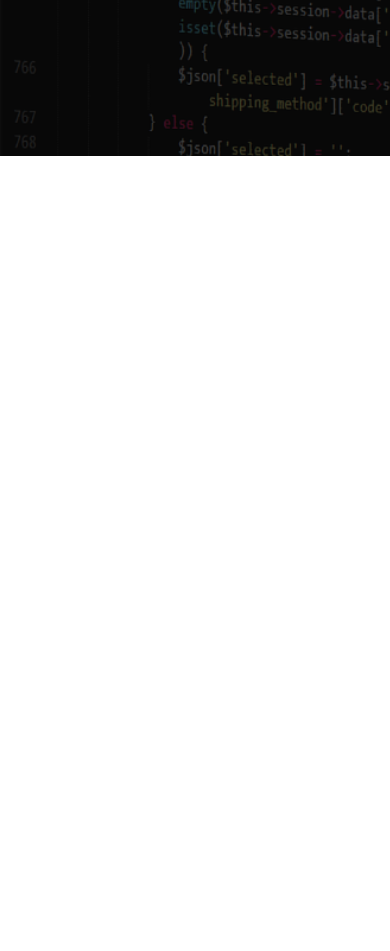
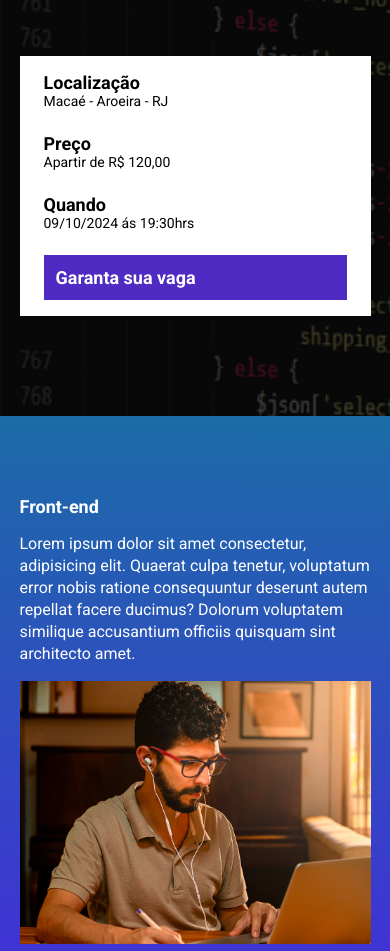
Before and after one commit to DanielAlves1998/ebac_tech_talks, a website built with Parcel: page src/index.html in a window 390 px wide. Shown: the part 440-1391 px from the top of the page. Before the commit the page ends 844 px from the top, so only its background shows below. Built offline with nearby package versions, Linux system fonts and the light colour scheme.

Commit message:
new commit

```diff
--- a/src/index.html
+++ b/src/index.html
@@ -8,9 +8,9 @@
     <link rel="preconnect" href="https://fonts.googleapis.com">
 <link rel="preconnect" href="https://fonts.gstatic.com" crossorigin>
 <link href="https://fonts.googleapis.com/css2?family=Roboto:wght@400;700;900&display=swap" rel="stylesheet">
+    <link rel="stylesheet" href="styles/main.scss">
+    <link rel="stylesheet" href="https://unpkg.com/aos@next/dist/aos.css" /> <!--esse arquivo é para colocarmos animações do lite AOS-->
 
-
-    <link rel="stylesheet" href="styles/main.scss">
 </head>
 <body>
     <header class="hero">
@@ -19,11 +19,78 @@
             <p class="hero__text">
                 O maior evento de técnologia do Brasil começa em 10d 12h 20m 15s
             </p>
+            <div class="infos-bar">
+                <ul class="infos-bar__infos">
+                    <li class="infos-bar__infos__item">
+                        <b>Localização</b>
+                        Macaé - Aroeira - RJ
+                    </li>
+                    <li class="infos-bar__infos__item">
+                        <b>Preço</b>
+                        Apartir de R$ 120,00
+                    </li>
+                    <li class="infos-bar__infos__item">
+                        <b>Quando</b>
+                        09/10/2024 ás 19:30hrs
+                    </li>
+                </ul>
+                <a href="#" class="button button--primary">
+                    Garanta sua vaga
+                </a>
+            </div>
         </div>
     </header>
 
+    <section class="event event--frontend"> <!--o data-aos="fade-right" é para colocar a animação par a direita-->
+        <div class="container" data-aos="fade-right">
+            <div class="event__details">
+                <h2 class="event__details__title">Front-end</h2>
+                <p class="event__details__description">
+                    Lorem ipsum dolor sit amet consectetur, adipisicing elit. Quaerat culpa tenetur, voluptatum error nobis ratione consequuntur deserunt autem repellat facere ducimus? Dolorum voluptatem similique accusantium officiis quisquam sint architecto amet.
+                </p>
+            </div>
+            <img class="event__image" src="./images/frontend.png" alt="front-end">
+        </div>
+    </section>
 
-        <script src="scripts/main.js"></script>
+    <section class="event event--ui-ux event--image-left">
+        <div class="container" data-aos="fade-left">
+            <div class="event__details">
+                <h2 class="event__details__title">UI/UX</h2>
+                <p class="event__details__description">
+                    Lorem ipsum dolor sit amet consectetur, adipisicing elit. Quaerat culpa tenetur, voluptatum error nobis ratione consequuntur deserunt autem repellat facere ducimus? Dolorum voluptatem similique accusantium officiis quisquam sint architecto amet.
+                </p>
+            </div>
+            <img class="event__image" src="./images/frontend.png" alt="front-end">
+        </div>
+    </section>
+
+    <section class="event event--data-science">
+        <div class="container" data-aos="fade-right">
+            <div class="event__details">
+                <h2 class="event__details__title">Data Science</h2>
+                <p class="event__details__description">
+                    Lorem ipsum dolor sit amet consectetur, adipisicing elit. Quaerat culpa tenetur, voluptatum error nobis ratione consequuntur deserunt autem repellat facere ducimus? Dolorum voluptatem similique accusantium officiis quisquam sint architecto amet.
+                </p>
+            </div>
+            <img class="event__image" src="./images/frontend.png" alt="front-end">
+        </div>
+    </section>
+
+    <section class="event event--backend event--image-left">
+        <div class="container" data-aos="fade-left">
+            <div class="event__details">
+                <h2 class="event__details__title">Back-end</h2>
+                <p class="event__details__description">
+                    Lorem ipsum dolor sit amet consectetur, adipisicing elit. Quaerat culpa tenetur, voluptatum error nobis ratione consequuntur deserunt autem repellat facere ducimus? Dolorum voluptatem similique accusantium officiis quisquam sint architecto amet.
+                </p>
+            </div>
+            <img class="event__image" src="./images/frontend.png" alt="front-end">
+        </div>
+    </section>
+
+    <script src="https://unpkg.com/aos@next/dist/aos.js"></script> <!--esse arquivo é para colocarmos animações do lite AOS-->
+    <script src="scripts/main.js"></script>
     </body>
 </body>
 </html>
--- a/src/scripts/main.js
+++ b/src/scripts/main.js
@@ -1 +1 @@
-console.log('Deus é bom todo o tempo!!!')
+AOS.init(); //aqui é a continuação da etapa para deixar o site com animação
--- a/src/styles/_hero.scss
+++ b/src/styles/_hero.scss
@@ -1,3 +1,5 @@
+@use 'components/variables'; //tem que ser importado para que as cores funcionem
+
 .hero {
     padding-top: 64px;
     padding-bottom: 100px;
@@ -20,7 +22,7 @@
         left: 0;
         width: 100%;
         height: 100%;
-        background-color: #000;
+        background-color: variables.$secundaryTextcolor;
         content: ''; //aqui é para que funcione
         opacity: 0.7; //é para dar uma  transparencia de 30% nesse caso e está tirando 70% que é esse 0.7
 
--- /dev/null
+++ b/src/styles/components/_buttons.scss
@@ -0,0 +1,27 @@
+@use 'variables';
+
+.button {
+    padding: 12px;
+    font-size: 18px;
+    font-weight: bold;
+    text-decoration: none; //remove a linha de baixo do botão nesse caso
+    text-align: center;
+    white-space: nowrap;// isso faz com que o texto fique em uma mesma linha
+
+
+    &--primary {
+        color: #fff;
+        background-color: variables.$purple;
+    }
+
+    @media (max-width: 640px) {
+        display: block;
+        width: 100%;
+
+    }
+
+    @media (max-width: 1024px) {
+        display: flex;
+        align-items: center;
+    }
+}
--- /dev/null
+++ b/src/styles/components/_event.scss
@@ -0,0 +1,73 @@
+@use 'variables';
+
+.event {
+    padding: 80px 0;
+
+    &--frontend {
+        background-image: linear-gradient(variables.$blue1, variables.$blue2); //aqui é para fazer o degradê da cor fica com duas cores
+
+    }
+
+    &--ui-ux{
+        background-image: linear-gradient(variables.$blue2, variables.$pink); //aqui é para fazer o degradê da cor fica com duas cores
+
+    }
+
+    &--data-science {
+        background-image: linear-gradient(variables.$pink, variables.$yellow); //aqui é para fazer o degradê da cor fica com duas cores
+
+    }
+
+    &--backend {
+        background-image: linear-gradient(variables.$yellow, variables.$pink); //aqui é para fazer o degradê da cor fica com duas cores
+
+    }
+
+    //aqui é para mudar a direção do flex box, no caso as imagens irão ficar uma de um lado e a outra do outro
+    &--image-left {
+        .container {
+            flex-direction: row-reverse; //por padrão o site tem o sirtema row e é so colocar o row-reverse para a imagem ir para o outro lado do site
+
+        }
+    }
+
+    .container {
+        display: flex;
+        gap: 40px;
+    }
+
+    &__image {
+        max-width: 360px;
+    }
+
+    &__details {
+
+        &__title {
+            font-size: 18px;
+            font-weight: bold;
+            margin-bottom: 16px;
+
+        }
+
+        &__description {
+            line-height: 22px;
+        }
+    }
+
+    @media (max-width: 640px) {
+        .container {
+            display: block; //aqui vai deixar o p alinhado em varias linhas
+        }
+
+        &__image {
+            width: 100%; //aqui a imagem vai ocupar corretamente o ocntainer e não vai vasas
+
+        }
+
+        &__details {
+            margin-right: 0; //da um espaçamento para cima
+            margin-bottom: 16px; //da um espaçamento para baixo
+        }
+    }
+
+}
--- /dev/null
+++ b/src/styles/components/_infos_bar.scss
@@ -0,0 +1,46 @@
+@use 'variables';
+
+.infos-bar {
+    padding: 16px 24px;
+    background-color: variables.$textColor;
+    display: flex;
+    justify-content: space-between; //serve para distribuir os elementos para os extremos nesse caso vai jogar o botão para direita e a ul para a esquerda
+
+
+
+    &__infos {
+        display: flex;
+        gap: 40px;
+
+        &__item {
+            font-size: 14px;
+            color: variables.$secundaryTextcolor;
+
+
+            b {
+                color: variables.$secundaryTextcolor;
+                font-size: 18px;
+                display: block;
+            }
+        }
+    }
+
+    //isso é pq estava com display flex e o display block deixa tudo um em baixo do outro
+    @media (max-width: 640px) { //aqui vai servir para concertar para a tela do celular
+display: block;
+
+        &__infos {
+            display: block;
+
+            &__item {
+                margin-bottom: 24px;
+            }
+        }
+    }
+
+    @media (max-width: 1024px) {
+        &__infos {
+            gap: 16px;
+        }
+    }
+}
--- /dev/null
+++ b/src/styles/components/_variables.scss
@@ -0,0 +1,8 @@
+$textColor:#fff;
+$secundaryTextcolor: #000;
+
+$blue1: #1B6CA7;
+$blue2: #442BDB;
+$pink: #89223B;
+$yellow: #9c791d;
+$purple: #4f2ac3;
--- a/src/styles/main.scss
+++ b/src/styles/main.scss
@@ -1,4 +1,8 @@
 @use 'hero'; //aqui é para conseguir colocar o conteúdo do hero.scss, tem que importar ele aqui para funcionar
+@use 'components/infos_bar';
+@use 'components/buttons';
+@use 'components/event';
+@use 'components/variables';
 
 
 //aqui é a criação do reset
@@ -7,6 +11,8 @@
     padding: 0;
     box-sizing: border-box;
     font-family: "Roboto", system-ui;
+    color: variables.$textColor;
+    list-style: none;
 }
 
 .container {
```
